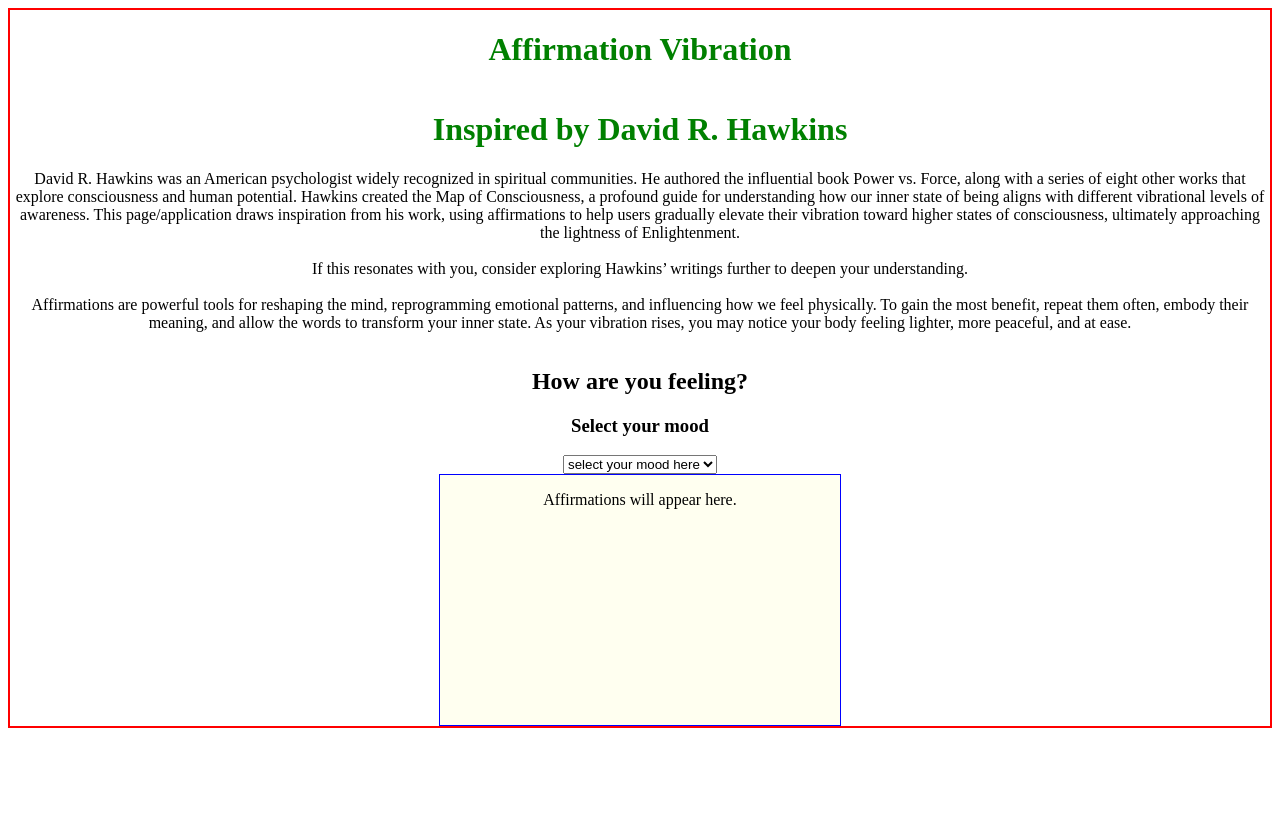
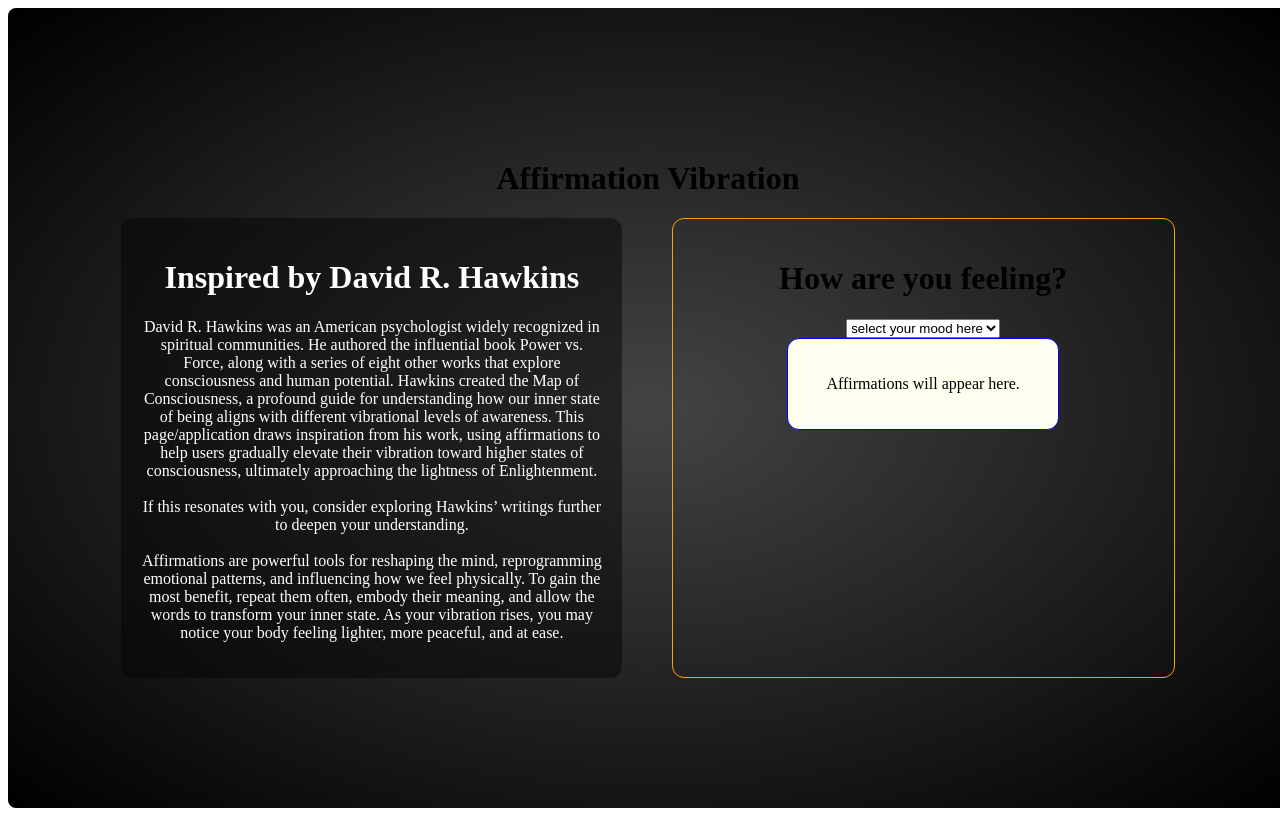
Before and after one commit to daijha/affirmationvibration, a React app in the folder frontend/: page / in a window 1280 px wide. Built offline with nearby package versions, Linux system fonts and the light colour scheme; the HTML template or start-up script is replaced by a standard one.

Commit message:
updated the styling. incomplete

```diff
--- a/frontend/src/App.css
+++ b/frontend/src/App.css
@@ -1,71 +1,111 @@
 p {
-  color:#000000;
+  /* color: #000000; */
 }
 
 h1 {
-  color: green;
+  /* color: #000000; */
+
 }
 .page {
+  height: 100vh;
+  width: 100vw;
   text-align: center;
-  border: 2px solid red;
+  border-radius: 8px;
+  background-image: radial-gradient(
+    #444444,
+    #333333,
+    #222222,
+    #111111,
+    #000000
+  );
   display: flex;
   flex-direction: column;
+  justify-content: center;
+  align-items: center;
+}
+.pageInner {
+  width: 90%;
+  display: flex;
+  justify-content: space-evenly;
+  /* border: 2px solid white; */
+  margin: 0 auto;
+}
+.about {
+  /* border: 1px solid green; */
+  color:white;
+  background-color: #06030378;
+  padding:20px;
+  border-radius: 12px;
+  width: 40%;
+}
+.start {
+  border: 1px solid orange;
+  border-radius: 12px;
+    padding:20px;
+  width: 40%;
   align-items: center;
 }
 .displaybox {
-  background-color: #FFFFF0;
+  background-color: #fffff0;
   border: 1px solid blue;
-  height: 250px;
-  width: 400px;
+  border-radius: 12px;
+  width: 50%;
+  margin: 0 auto;
+  padding: 20px;;
 }
+ul{
+    list-style-type: none;
+text-align: left;
+}
+/*add transitions to each one*/
 .shame-bg {
-  background-color: #800000;
+  background-image: linear-gradient(to bottom, #ff000049, #ffffff);
 }
 .guilt-bg {
-  background-color: #8b0000;
+  background-image: linear-gradient(to bottom, #ef500b42, #ffffff);
 }
 .apathy-bg {
-  background-color: #a52a2a;
+  background-image: linear-gradient(to bottom, #f893105b, #ffffff);
 }
 .grief-bg {
-  background-color: #b22222;
+  background-image: linear-gradient(to bottom, #b28cfd, #ffffff);
 }
 .fear-bg {
-  background-color: #dc143c;
+  background-image: linear-gradient(to bottom, #b28cfd, #ffffff);
 }
 .desire-bg {
-  background-color: #ff4500;
+  background-image: linear-gradient(to bottom, #b28cfd, #ffffff);
 }
 .anger-bg {
-  background-color: #ff6347;
+  background-image: linear-gradient(to bottom, #b28cfd, #ffffff);
 }
 .pride-bg {
-  background-color: #ff8c00;
+  background-image: linear-gradient(to bottom, #b28cfd, #ffffff);
 }
 .courage-bg {
-  background-color: #ffa500;
+  background-image: linear-gradient(to bottom, #b28cfd, #ffffff);
 }
 .neutrality-bg {
-  background-color: #ffd700;
+  background-image: linear-gradient(to bottom, #b28cfd, #ffffff);
 }
 .willingness-bg {
-  background-color: #ffff00;
+  background-image: linear-gradient(to bottom, #b28cfd, #ffffff);
 }
 .acceptance-bg {
-  background-color: #adff2f;
+  background-image: linear-gradient(to bottom, #b28cfd, #ffffff);
 }
 .reason-bg {
-  background-color: #00ff7f;
+  background-image: linear-gradient(to bottom, #b28cfd, #ffffff);
 }
 .love-bg {
-  background-color: #00fa9a;
+  background-image: linear-gradient(to bottom, #00fa9a, #00ced1);
 }
 .joy-bg {
-  background-color: #00ced1;
+  background-image: linear-gradient(to bottom, #00ced1, #1e90ff);
 }
 .peace-bg {
-  background-image: linear-gradient(to bottom, #1e90ff, #9370db);
+  background-image: linear-gradient(to bottom, #90c4f7, #b28cfd);
 }
 .enlightenment-bg {
-  background-image: linear-gradient(to bottom, #9370db, #ffffff);
+  background-image: linear-gradient(to bottom, #b28cfd, #ffffff);
 }
--- a/frontend/src/App.jsx
+++ b/frontend/src/App.jsx
@@ -5,12 +5,14 @@
 import { useState } from "react";
 
 function App() {
-    const [mood, setMood] = useState("");
   return (
-    <div className= {`page ${mood}-bg`}> {/* divs can have more that 1 classname */}
+    <div className="page"> {/* divs can have more that 1 classname */}
       <Title/>
-      <About/>
-      <Affirmations mood={mood} setMood={setMood} /> {/*state passed as props */}
+      <div className="pageInner">
+         <About/>
+      <Affirmations/>
+      </div>
+
     </div>
   );
 }
--- a/frontend/src/components/About.jsx
+++ b/frontend/src/components/About.jsx
@@ -2,7 +2,7 @@
 
 function About() {
   return (
-    <div>
+    <div className="about">
       <h1>Inspired by David R. Hawkins</h1>
       <p>
         David R. Hawkins was an American psychologist widely recognized in
--- a/frontend/src/components/Affirmations.jsx
+++ b/frontend/src/components/Affirmations.jsx
@@ -8,8 +8,8 @@
 
 import "../App.css";
 
-function Affirmations({mood, setMood}) {
-  // not needed if takes props: const [mood, setMood] = useState("");
+function Affirmations() {
+  const [mood, setMood] = useState("");
   const [affs, setAffs] = useState({});
   useEffect(() => {
     // fetching the affs from the backend
@@ -33,10 +33,10 @@
   console.log("affirmations array:", affs.affirmations);
 
   return (
-    <div > {/*have to use curly braces for the template literal */}
+    <div className= {`start ${mood}-bg`} > {/*have to use curly braces for the template literal */}
 
-      <h2>How are you feeling?</h2>
-      <h3>Select your mood</h3>
+      <h1>How are you feeling?</h1>
+      {/* <h3>Select your mood</h3> */}
       <select onChange={(e) => setMood(e.target.value)}>
         {/* when the dropdown is selected react gives a event object. inside that object is a property called target.value which gives the value selected. onchange sets the selection when it changes*/}
         <option value="">select your mood here</option>{" "}
```
